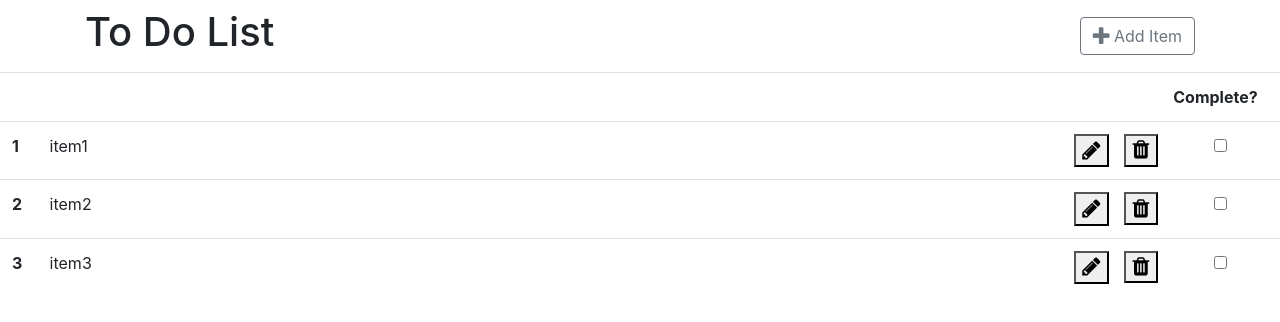
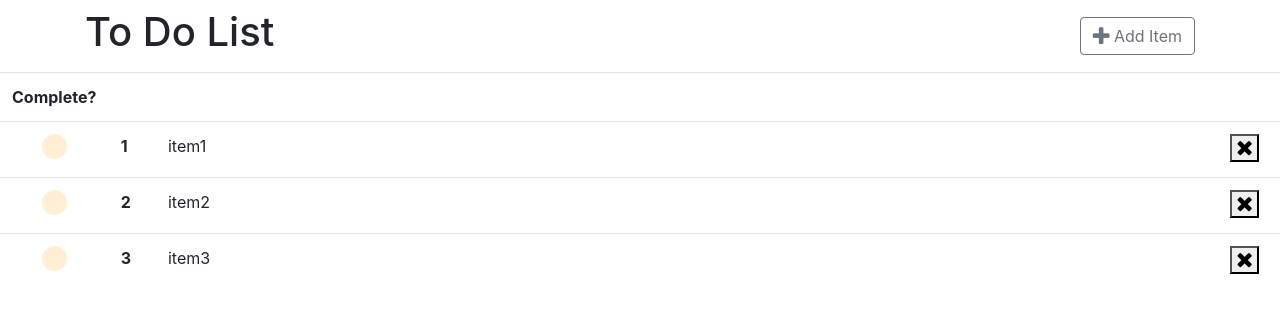
Before and after one commit to sysani/simple-react-todolist, a React (Create React App) app: page / in a window 1280 px wide. Shown: the top 322 px of the page. Built offline with nearby package versions, Linux system fonts and the light colour scheme.

Commit message:
updating the checkbox & table style

```diff
--- a/src/App.css
+++ b/src/App.css
@@ -1,58 +1,59 @@
 .App {
   text-align: center;
-}
-
-.App-logo {
-  height: 40vmin;
-  pointer-events: none;
-}
-
-@media (prefers-reduced-motion: no-preference) {
-  .App-logo {
-    animation: App-logo-spin infinite 20s linear;
-  }
-}
-
-.App-header {
-  background-color: #282c34;
-  min-height: 100vh;
-  display: flex;
-  flex-direction: column;
-  align-items: center;
-  justify-content: center;
-  font-size: calc(10px + 2vmin);
-  color: white;
 }
 
 .App-link {
   color: #61dafb;
 }
 
-@keyframes App-logo-spin {
-  from {
-    transform: rotate(0deg);
-  }
-  to {
-    transform: rotate(360deg);
-  }
-}
-
 .fs {
-  width: 80%;
+  width: 83%;
 }
 
 .cr {
   text-align: center;
 }
 
-.nh:hover {
+.thead {
   background-color: white;
 }
 
-.fa-pencil, .fa-trash {
-  padding: 25%;
+.thead:hover {
+  background-color: white;
 }
 
-.fa-pencil:hover, .fa-trash:hover {
+.fa-pencil, .fa-times {
+  padding: 10%;
+}
+
+.fa-pencil:hover, .fa-times:hover {
   background-color: lightgrey;
+  transition: all 350ms;
 }
+
+input[type=checkbox] {
+    -webkit-appearance: none;
+    -moz-appearance: none;
+    appearance: none;
+    /* create custom checkbox appearance */
+    display: inline-block;
+    width: 25px;
+    height: 25px;
+    padding: 6px;
+    /* background-color only for content */
+    background-clip: content-box;
+    border-radius: 50%;
+    background-color: #e7e6e7;
+    margin-left: 15px;
+    margin-right: 15px;
+    background-color: papayawhip;
+    outline: none !important;
+}
+
+input[type=checkbox]:checked {
+  outline: none !important;
+  background-color: salmon;
+  border-radius: 50%;
+  transition: all 250ms;
+  box-shadow: 0 0 0 3px pink;
+}
--- a/src/components/ListComponent.js
+++ b/src/components/ListComponent.js
@@ -5,11 +5,10 @@ const RenderList = ({ items, deleteItem }) => {
   const itemList = items.map((item, index) => {
     return (
       <tr>
+        <td className="cr"><input id="checked" type="checkbox" name="checked" /></td>
         <th scope="row">{index+1}</th>
         <td className="fs">{item}</td>
-        <td><button className="fa fa-pencil fa-lg"></button></td>
-        <td><button className="fa fa-trash fa-lg" onClick={() => deleteItem(index)}></button></td>
-        <td className="cr"><input id="checked" type="checkbox" name="checked" /></td>
+        <td><button className="fa fa-times fa-lg" onClick={() => deleteItem(index)}></button></td>
       </tr>
     )
   })
@@ -22,6 +21,7 @@ class List extends Component {
     super(props);
     this.state= {
       items: this.props.items,
+      numItems: this.props.items.length
     }
   }
 
@@ -31,8 +31,7 @@ class List extends Component {
         <Table hover>
           <tbody>
             <tr>
-              <th className="nh" colSpan="4"></th>
-              <th colSpan="1">Complete?</th>
+              <th className="thead" colspan="4">Complete?</th>
             </tr>
             <RenderList items={this.state.items} deleteItem={this.props.deleteItem} />
           </tbody>
```
